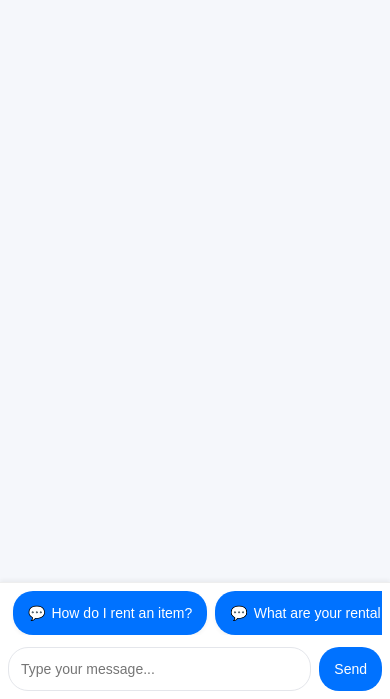
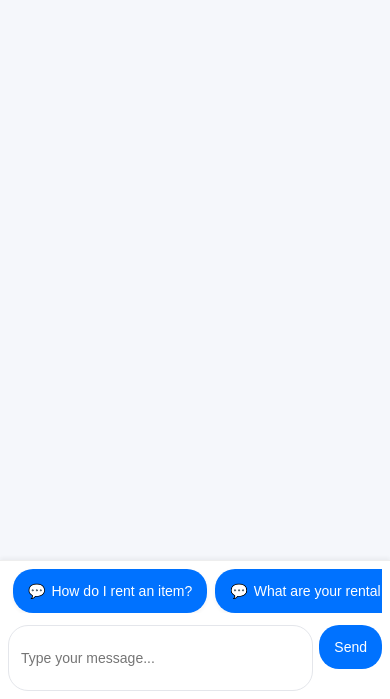
Before and after one commit to adarsh1129y/packroo, a website: page chat.html in a window 390 px wide. Shown: the part 145-844 px from the top of the page. Drawn offline with Linux system fonts and the light colour scheme.

Commit message:
Update chat.html

```diff
--- a/chat.html
+++ b/chat.html
@@ -166,9 +166,11 @@
       background: white;
       padding: 12px;
       box-shadow: 0 -2px 4px rgba(0, 0, 0, 0.05);
-      position: sticky;
+      position: fixed;
       bottom: 0;
-      z-index: 100;
+      left: 0;
+      right: 0;
+      z-index: 1000;
     }
 
     .quick-suggestions {
@@ -227,17 +229,20 @@
       padding: 0 5px;
       position: relative;
       margin-bottom: env(safe-area-inset-bottom, 0);
+      width: 100%;
     }
 
     .chat-input input {
       flex: 1;
       border: 1px solid #e4e6eb;
-      padding: 10px 14px;
+      padding: 12px 14px;
       font-size: 14px;
       border-radius: 20px;
       transition: all 0.2s ease;
       -webkit-appearance: none;
       margin-bottom: 0;
+      width: 100%;
+      min-height: 44px;
     }
 
     .chat-input input:focus {
@@ -257,10 +262,11 @@
       transition: all 0.2s ease;
       -webkit-tap-highlight-color: transparent;
       min-width: 60px;
-      height: 40px;
+      height: 44px;
       display: flex;
       align-items: center;
       justify-content: center;
+      flex-shrink: 0;
     }
 
     .chat-input button:active {
@@ -364,15 +370,24 @@
 
       .input-container {
         padding: 0;
+        gap: 6px;
       }
 
       .chat-input input {
-        padding: 8px 12px;
+        padding: 10px 12px;
+        font-size: 14px;
+        min-height: 44px;
       }
 
       .chat-input button {
         padding: 0 15px;
         min-width: 50px;
+        height: 44px;
+      }
+
+      .chat-messages {
+        padding-bottom: 120px;
+        /* Add space for the input container */
       }
     }
   </style>
```
